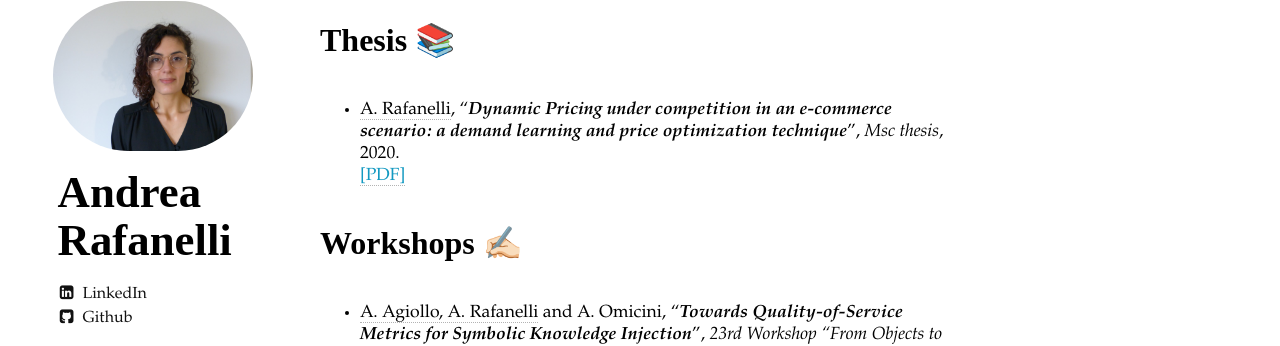
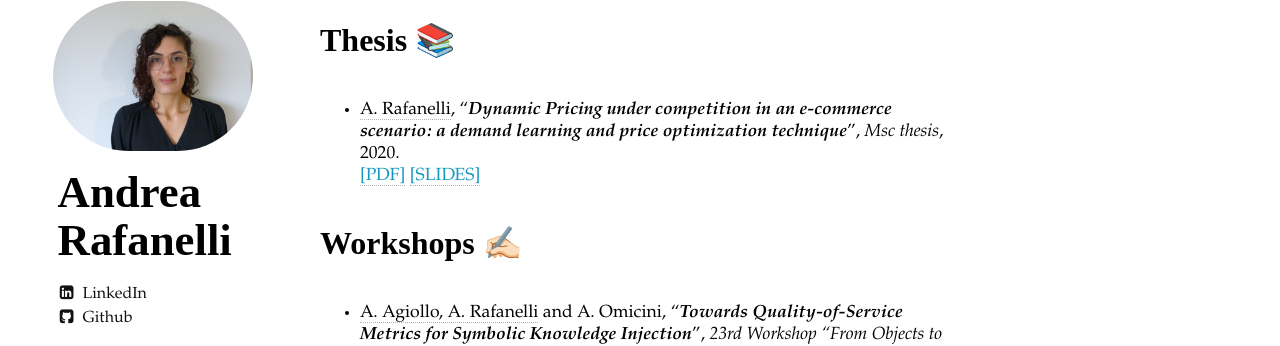
Before and after one commit to aaaaands/andreeea.github.io, a Jekyll site: the page built from publications.md, in a window 1280 px wide. Shown: the part 122-468 px from the top of the page. Built offline with Jekyll 4.4.1, drawn with Linux system fonts in a browser that asks for light colours; nearby versions of some CDN libraries.

Commit message:
Update publications.html

```diff
--- a/_layouts/publications.html
+++ b/_layouts/publications.html
@@ -93,6 +93,7 @@ div.bibtex pre { font-size: 75%; overflow: auto;  width: 100%; padding: 0em 0em;
 	<i> Msc thesis</i>, 2020.
 	<br>
 	<a href="/publications/ppt/msc_thesis.pdf">[PDF]</a>
+        <a href="/publications/ppt/slide_msc.pdf">[SLIDES]</a>
 	</li>
 	<br>
 	    </ul>
```
